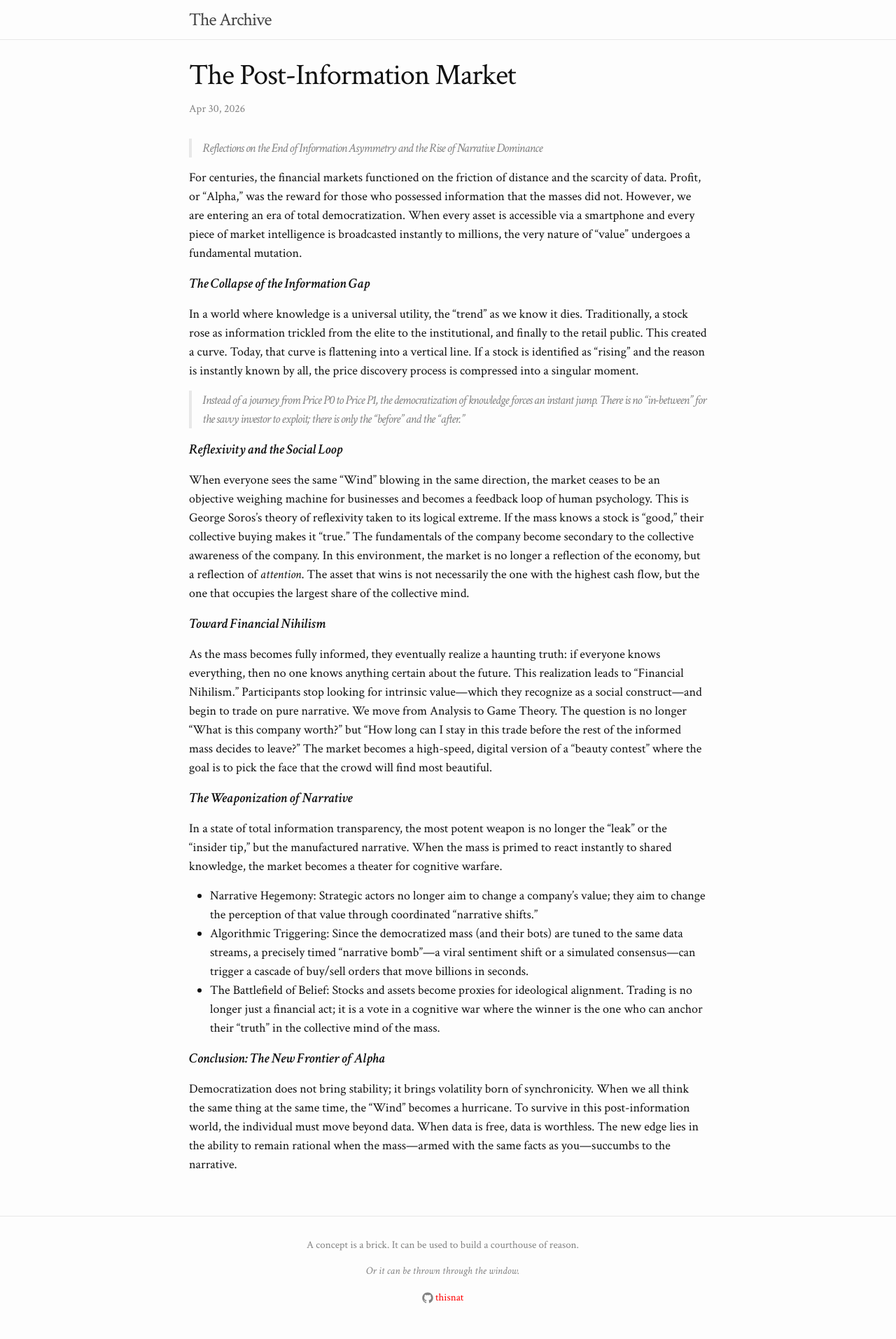
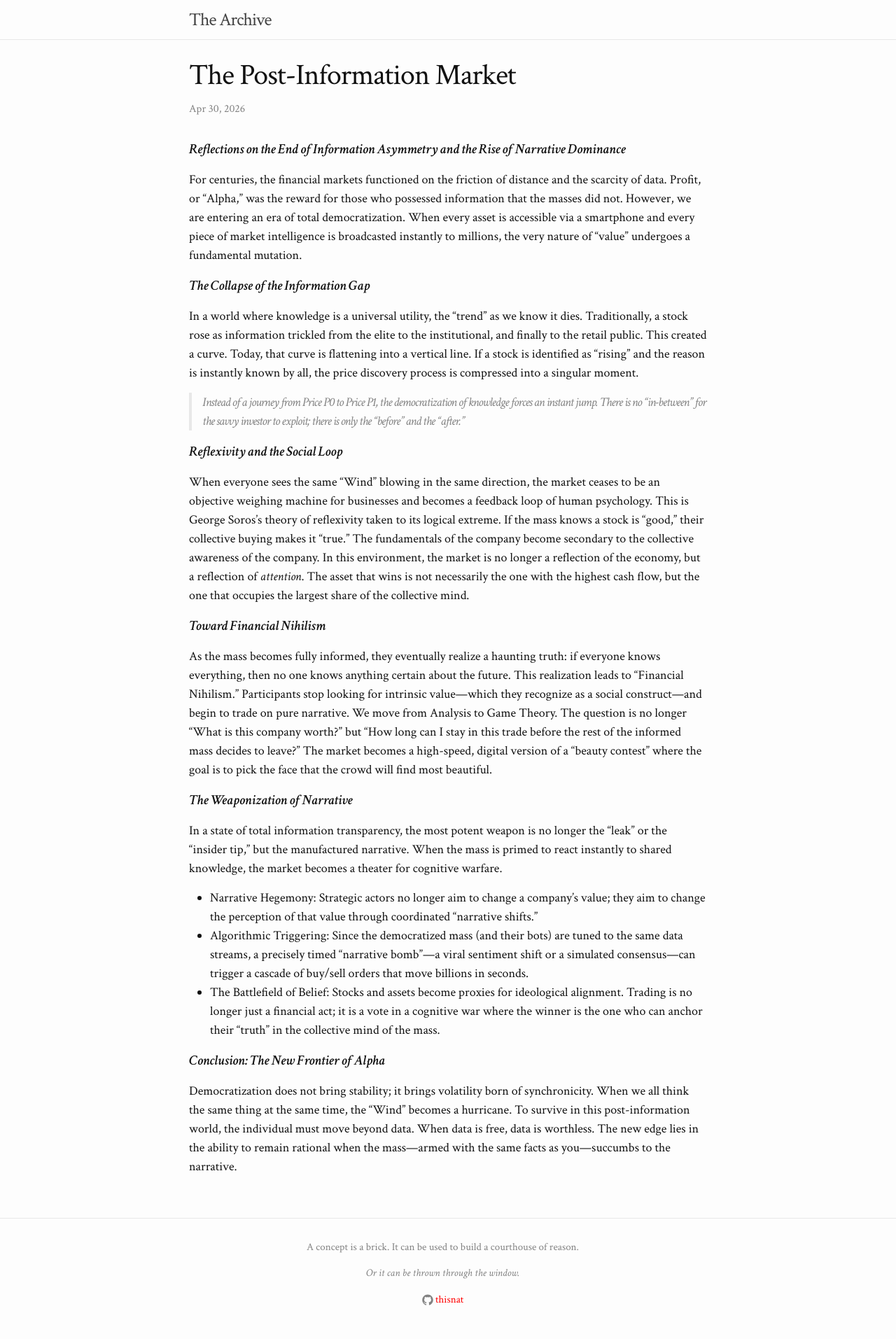
Before and after one commit to thisnat/the-archive, a Jekyll site: the page built from _posts/2026-4-30-the-post-information-market.md, in a window 1280 px wide. Shown: the whole page at 70% size. Built offline with Jekyll 4.4.1, drawn with Linux system fonts in a browser that asks for light colours; some web fonts are replaced.

```diff
--- a/_posts/2026-4-30-the-post-information-market.md
+++ b/_posts/2026-4-30-the-post-information-market.md
@@ -4,7 +4,7 @@ title:  "The Post-Information Market"
 date:   2026-4-30
 ---
 
-> Reflections on the End of Information Asymmetry and the Rise of Narrative Dominance
+#### Reflections on the End of Information Asymmetry and the Rise of Narrative Dominance
 
 For centuries, the financial markets functioned on the friction of distance and the scarcity
 of data. Profit, or "Alpha," was the reward for those who possessed information that the
```
